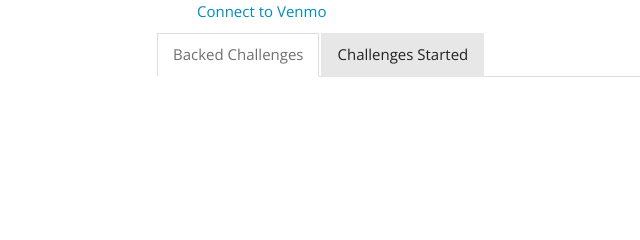
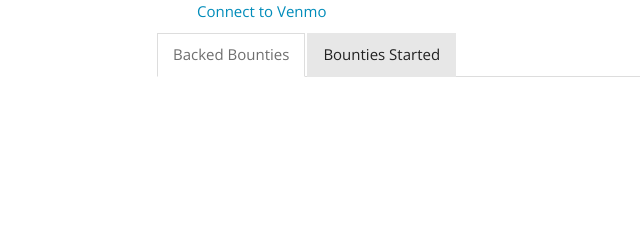
Before and after one commit to josephowen/openbounty, a Django app: template templates/openbounty/profile.html in a window 1280 px wide. Shown: the part 133-373 px from the top of the page, without its empty margins (48-688 px from the left). Run offline with Django 3.2, Linux system fonts and the light colour scheme; the template is opened without the code that fills it, so the values that code supplies are empty; parts of the project's set-up code (start-up, migrations or seed data) failed here and were passed over; some libraries are stand-ins or nearby versions.

Commit message:
Changed language on profile page to bounties

```diff
--- a/templates/openbounty/profile.html
+++ b/templates/openbounty/profile.html
@@ -37,8 +37,8 @@ Profile
     <div>
         <div class="challenges">
             <ul class="nav nav-tabs" id="myTab">
-                    <li class="active" ><a href="#backed" data-toggle="tab">Backed Challenges</a></li>
-                    <li><a href="#started" data-toggle="tab">Challenges Started</a></li>
+                    <li class="active" ><a href="#backed" data-toggle="tab">Backed Bounties</a></li>
+                    <li><a href="#started" data-toggle="tab">Bounties Started</a></li>
             </ul>
         </div>
         <div class="tab-content">
```
